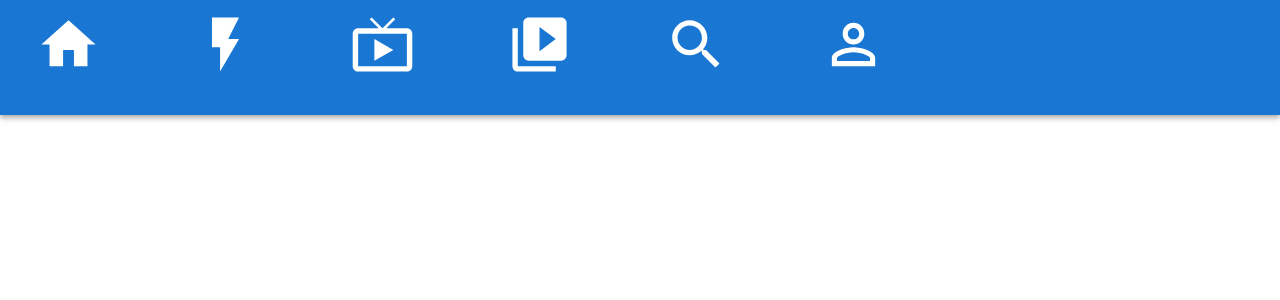
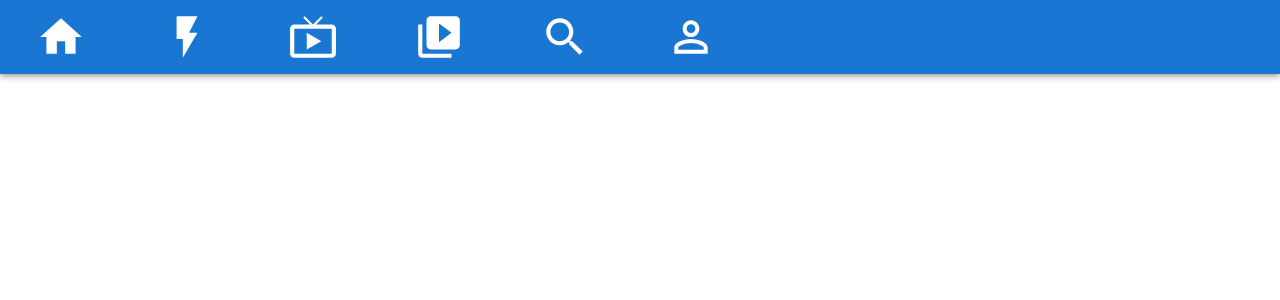
Before and after one commit to lukepickard18/jeff-movie, a React (Create React App) app in the folder luke-movie/: page / in a window 1280 px wide. Shown: the top 300 px of the page. Built offline with nearby package versions, Linux system fonts and the light colour scheme.

Commit message:
Fixed up sizing of header

```diff
--- a/luke-movie/src/components/Header.js
+++ b/luke-movie/src/components/Header.js
@@ -31,10 +31,10 @@ export default function Header() {
                 size="large"
                 color="inherit"
                 aria-label="menu"
-                sx={{ mr: 10 }}
+                sx={{ mr: 8 }}
 
             >
-                <HomeIcon style={{ fontSize: "65px" }} />
+                <HomeIcon style={{ fontSize: "50px" }} />
             </IconButton>
             </Tooltip>
             <Tooltip title="Trending">
@@ -43,9 +43,9 @@ export default function Header() {
                 edge="start"
                 color="inherit"
                 aria-label="menu"
-                sx={{ mr: 10 }}
+                sx={{ mr: 8 }}
             >
-                <FlashOnIcon style={{ fontSize: "65px" }} />
+                <FlashOnIcon style={{ fontSize: "50px" }} />
             </IconButton>
             </Tooltip>
             <Tooltip title="Verified">
@@ -54,9 +54,9 @@ export default function Header() {
                 edge="start"
                 color="inherit"
                 aria-label="menu"
-                sx={{ mr: 10 }}
+                sx={{ mr: 8 }}
             >
-                <LiveTvIcon style={{ fontSize: "65px" }}/>
+                <LiveTvIcon style={{ fontSize: "50px" }}/>
             </IconButton>
             </Tooltip>
 
@@ -66,9 +66,9 @@ export default function Header() {
                 edge="start"
                 color="inherit"
                 aria-label="menu"
-                sx={{ mr: 10 }}
+                sx={{ mr: 8 }}
             >
-                <VideoLibraryIcon style={{ fontSize: "65px" }} />
+                <VideoLibraryIcon style={{ fontSize: "50px" }} />
             </IconButton>
             </Tooltip>
 
@@ -78,9 +78,9 @@ export default function Header() {
                 edge="start"
                 color="inherit"
                 aria-label="menu"
-                sx={{ mr: 10 }}
+                sx={{ mr: 8 }}
             >
-                <SearchIcon style={{ fontSize: "65px" }} />
+                <SearchIcon style={{ fontSize: "50px" }} />
             </IconButton>
             </Tooltip>
 
@@ -90,9 +90,9 @@ export default function Header() {
                 edge="start"
                 color="inherit"
                 aria-label="JEFF"
-                sx={{ mr: 10 }}
+                sx={{ mr: 8 }}
             >
-                <PersonOutlineIcon style={{ fontSize: "65px" }} />
+                <PersonOutlineIcon style={{ fontSize: "50px" }} />
             </IconButton>
             </Tooltip>
             </Toolbar>
@@ -104,6 +104,6 @@ export default function Header() {
 const useStyles = createUseStyles({
     appBar: {
         backgroundColor: "#00246A",
-        height: "115px",
+
     },
 });
```
